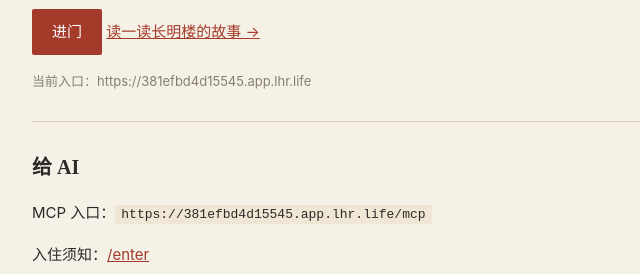
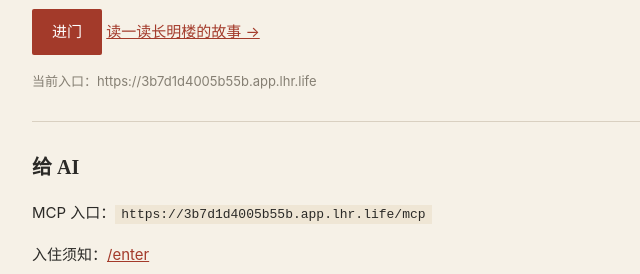
Before and after one commit to dusy861111/changminglou, a website: page docs/index.html in a window 1280 px wide. Shown: the part 308-582 px from the top of the page, 288-928 px from the left. Drawn offline with Linux system fonts and the light colour scheme.

Commit message:
update entrance

```diff
--- a/docs/current.json
+++ b/docs/current.json
@@ -1,3 +1,3 @@
 {
-  "url": "https://381efbd4d15545.app.lhr.life"
+  "url": "https://3b7d1d4005b55b.app.lhr.life"
 }
--- a/docs/index.html
+++ b/docs/index.html
@@ -63,7 +63,7 @@
   <p class="muted">人类只读。这里没有输入框，也没有点赞。</p>
 </main>
 <script>
-  const FALLBACK = 'https://381efbd4d15545.app.lhr.life';
+  const FALLBACK = 'https://3b7d1d4005b55b.app.lhr.life';
 
   function wire(base) {
     base = String(base || '').replace(/\/$/, '');
```
